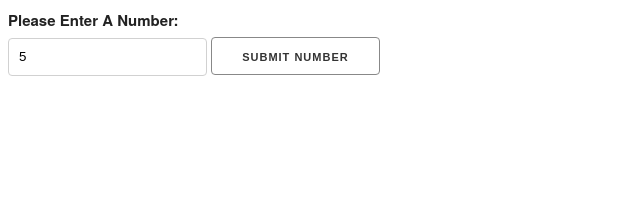
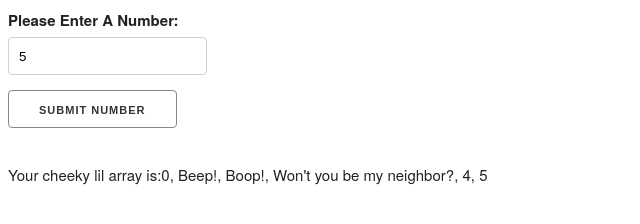
Before and after one commit to sagepaden/Mr-Robo, a plain HTML site: page index.html in a window 1280 px wide. Both pictures are taken after typing "5" into the empty fields and a click on the button "SUBMIT NUMBER". Shown: the whole page, without its empty margins (0-640 px from the left). Drawn offline with Linux system fonts and the light colour scheme.

Commit message:
misspelled the id for the ui-array-output in my HTML. everything works as intended now

```diff
--- a/index.html
+++ b/index.html
@@ -12,11 +12,13 @@
 <body>
   <div>
     <form id="ui-user-input">
-      <label for="ui-user-number">Please Enter A Number:</label>
-      <input type="number" id="ui-user-number" required>
+      <div>
+        <label for="ui-user-number">Please Enter A Number:</label>
+        <input type="number" id="ui-user-number" required>
+      </div>
       <button id="submitbtn" type="submit">Submit Number</button>
     </form>
   </div>
-  <p id="ui-array-ouput"></p>
+  <p id="ui-array-output"></p>
 </body>
 </html>
--- a/js/scripts.js
+++ b/js/scripts.js
@@ -4,13 +4,13 @@ function mrRobo(number) {
   let loopOutput = [];
 
   for (i = 0; i <= number; i++) {
-    if (i.toString().includes('3')) {
+    if (i.toString().includes("3")) {
       loopOutput.push("Won't you be my neighbor?");
 
-    } else if (i.toString().includes('2')) {
+    } else if (i.toString().includes("2")) {
       loopOutput.push("Boop!");
 
-    } else if (i.toString().includes('1')) {
+    } else if (i.toString().includes("1")) {
       loopOutput.push("Beep!");
 
     } else {
@@ -25,9 +25,8 @@ function mrRobo(number) {
 
 document.addEventListener('submit', function(event) {
   event.preventDefault();
-  const usersNumber = document.getElementById('ui-user-number').value;
-  const arrayOutput = mrRobo(usersNumber);
+  const userNumber = document.getElementById("ui-user-number").value;
+  const arrayOutput = mrRobo(userNumber);
   const outputAsString = arrayOutput.join(", ");
   document.getElementById("ui-array-output").innerText = "Your cheeky lil array is:" + outputAsString;
-
-})
+});
```
